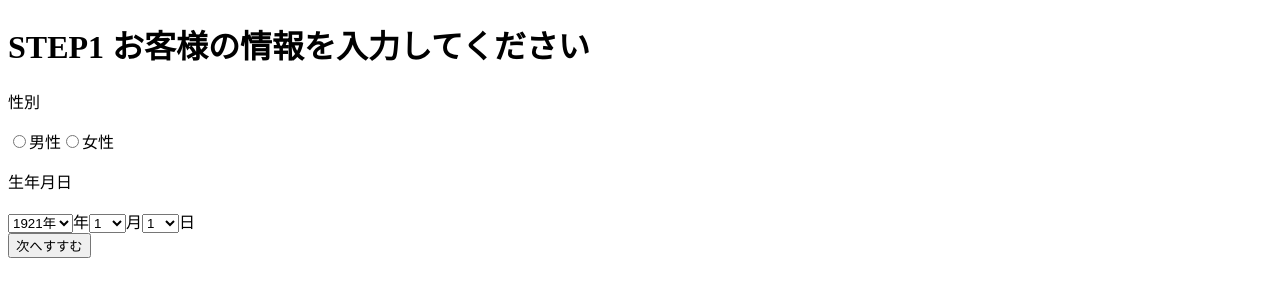
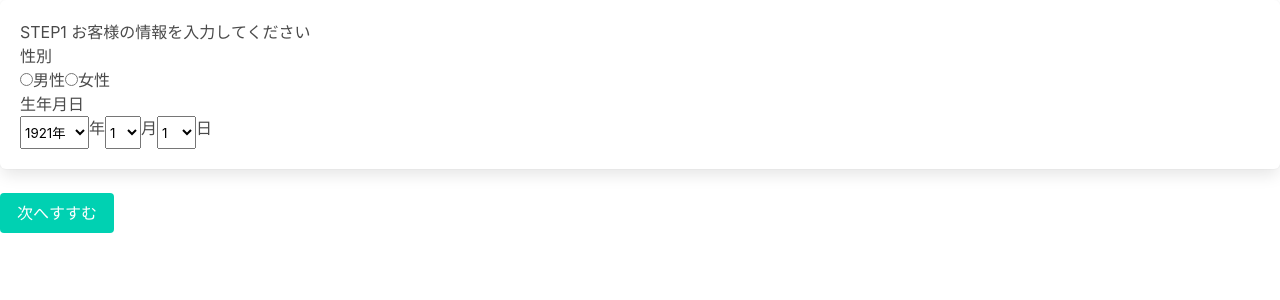
Before and after one commit to osato-pg/vue-project-helloworld, a Vue app: page / in a window 1280 px wide. Shown: the top 300 px of the page. Built offline with nearby package versions, Linux system fonts and the light colour scheme.

Commit message:
add bluma

```diff
--- a/package.json
+++ b/package.json
@@ -16,8 +16,11 @@
     "@vue/cli-plugin-eslint": "~4.5.0",
     "@vue/cli-service": "~4.5.0",
     "babel-eslint": "^10.1.0",
+    "bulma": "^0.9.0",
     "eslint": "^6.7.2",
     "eslint-plugin-vue": "^6.2.2",
+    "node-sass": "^4.14.1",
+    "sass-loader": "^10.0.2",
     "vue-template-compiler": "^2.6.11"
   },
   "eslintConfig": {
--- a/src/App.vue
+++ b/src/App.vue
@@ -1,17 +1,20 @@
 <template>
   <div>
-    <keep-alive>
-      <component :is="currentComponent"></component>
-    </keep-alive>
-    <button v-if="show" @click="backComponent">前へ戻る</button>
-    <button @click="aheadComponent">次へすすむ</button>
+    <div class="box">
+      <keep-alive>
+        <component :is="currentComponent"></component>
+      </keep-alive>
+    </div>
+    <button class="button is-primary" v-if="show" @click="backComponent">前へ戻る</button>
+    <button class="button is-primary" @click="aheadComponent">次へすすむ</button>
   </div>
 </template>
-Ï
+
 <script>
 import CostomerInfo from "./components/CostomerInfo.vue";
 import DetailInfo from "./components/DetailInfo.vue";
 import FreeField from "./components/FreeField.vue";
+import "bulma/css/bulma.css";
 
 export default {
   data() {
@@ -37,7 +40,7 @@ export default {
     backComponent() {
       if (this.currentComponent === "DetailInfo") {
         this.currentComponent = "CostomerInfo";
-        this.show= false;
+        this.show = false;
       } else if (this.currentComponent === "FreeField") {
         this.currentComponent = "DetailInfo";
       }
--- a/src/components/CostomerInfo.vue
+++ b/src/components/CostomerInfo.vue
@@ -10,15 +10,15 @@
     <label for="women">女性</label>
     <p>生年月日</p>
 
-    <select>
+    <select class="select">
       <option v-for="(year, index) in list" :key="index" :value="year">{{ year }}年</option>
     </select>
     <span>年</span>
-    <select v-model="selectedMonth">
+    <select class="select" v-model="selectedMonth">
       <option v-for="(month,index) in 12" :key="index" :value="month">{{month}}</option>
     </select>
     <span>月</span>
-    <select v-model="selectedDay">
+    <select class="select" v-model="selectedDay">
       <option v-for="(day,index) in 31" :key="index" :value="day">{{day}}</option>
     </select>
     <span>日</span>
--- a/src/components/FreeField.vue
+++ b/src/components/FreeField.vue
@@ -1,6 +1,10 @@
 <template>
-<div>
-  <h1><span>STEP3</span> ご相談内容をご記述ください。</h1>
-  <textarea cols="30" rows="10"></textarea>
-</div>
+  <div>
+    <div>
+      <h1>
+        <span>STEP3</span> ご相談内容をご記述ください。
+      </h1>
+      <textarea class="textarea" cols="30" rows="10"></textarea>
+    </div>
+  </div>
 </template>
```
Also changed, not shown: 1 other file (tests, documents, lock files or other folders).
